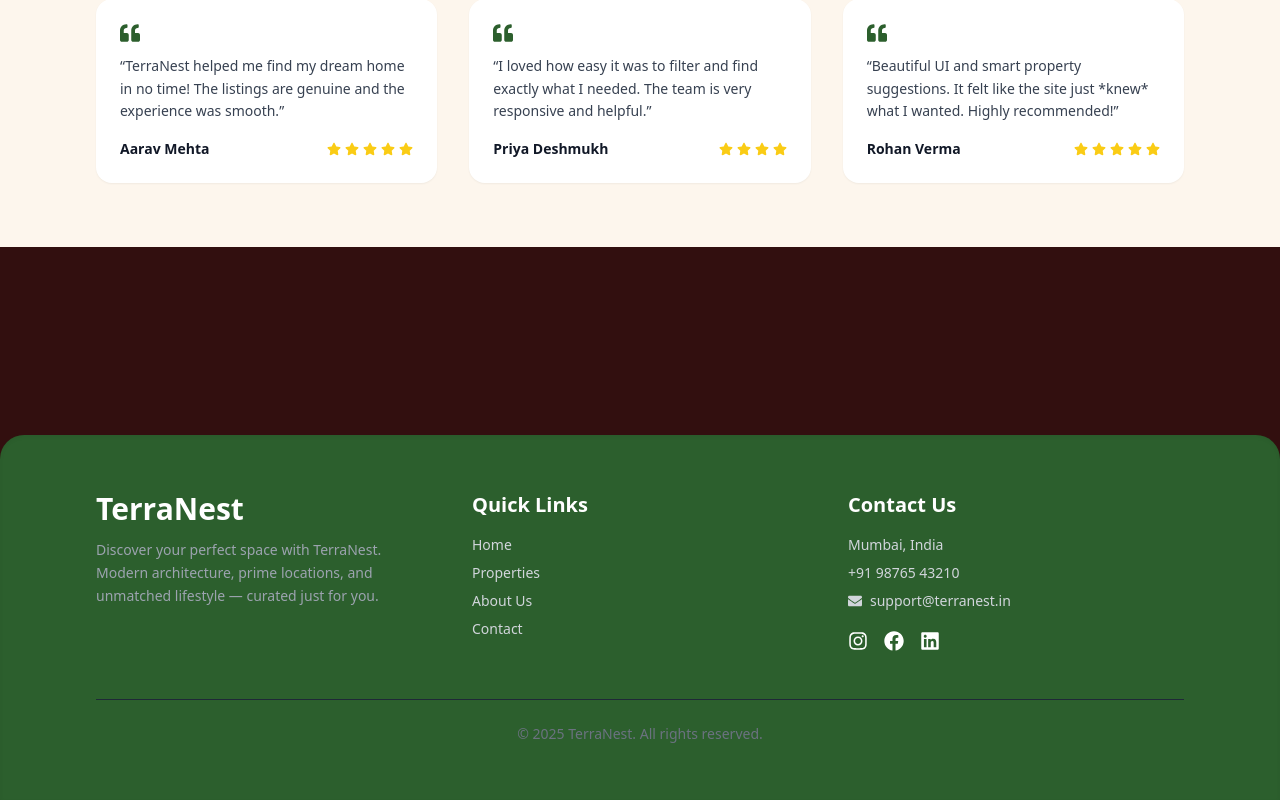
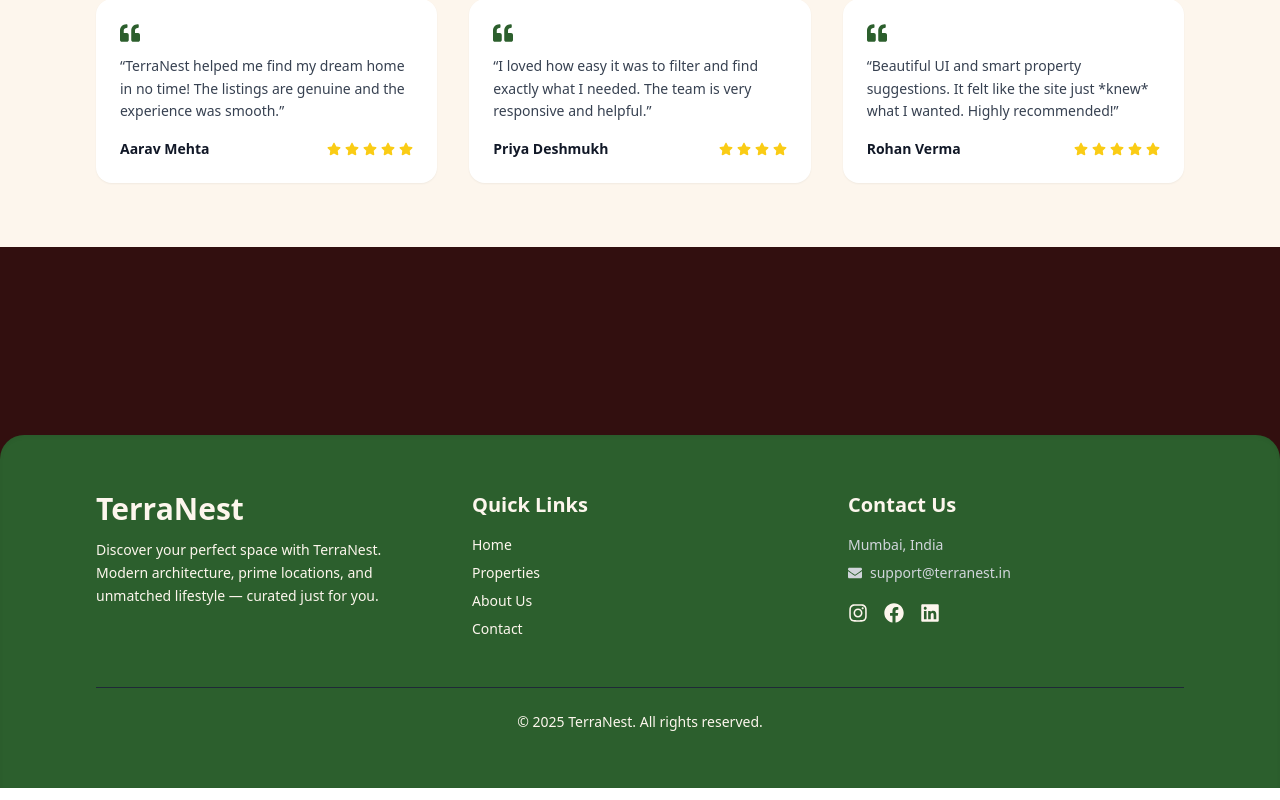
Before and after one commit to Kalpa07/Real-estate, a React (Vite) app in the folder react/: page / in a window 1280 px wide. Shown: the part 4365-5165 px from the top of the page. Built offline with nearby package versions, Linux system fonts and the light colour scheme; the HTML template or start-up script is replaced by a standard one.

Commit message:
fixed bugs

```diff
--- a/react/src/components/Footer.jsx
+++ b/react/src/components/Footer.jsx
@@ -47,13 +47,13 @@ const Footer = () => {
   return (
     <footer
       ref={footerRef}
-      className="bg-primary text-white px-6 py-14 sm:px-10 lg:px-24 rounded-t-3xl shadow-inner"
+      className="bg-primary text-accent px-6 py-14 sm:px-10 lg:px-24 rounded-t-3xl shadow-inner"
     >
       <div className="grid gap-10 md:grid-cols-3">
         {/* Brand */}
         <div ref={(el) => (sectionRefs.current[0] = el)}>
-          <h2 className="text-3xl font-bold mb-3 text-primary-400">TerraNest</h2>
-          <p className="text-sm text-gray-400 leading-relaxed">
+          <h2 className="text-3xl font-bold mb-3 ">TerraNest</h2>
+          <p className="text-sm leading-relaxed">
             Discover your perfect space with TerraNest. Modern architecture, prime locations, and unmatched lifestyle — curated just for you.
           </p>
         </div>
@@ -61,11 +61,11 @@ const Footer = () => {
         {/* Links */}
         <div ref={(el) => (sectionRefs.current[1] = el)}>
           <h3 className="text-xl font-semibold mb-4">Quick Links</h3>
-          <ul className="space-y-2 text-gray-300 text-sm">
-            <li><a href="/" className="hover:text-primary transition-all">Home</a></li>
-            <li><a href="/properties" className="hover:text-primary transition-all">Properties</a></li>
-            <li><a href="/about" className="hover:text-primary transition-all">About Us</a></li>
-            <li><a href="/contact" className="hover:text-primary transition-all">Contact</a></li>
+          <ul className="space-y-2  text-sm">
+            <li><a href="/" className="hover:text-secondary transition-all">Home</a></li>
+            <li><a href="/properties" className="hover:text-secondary transition-all">Properties</a></li>
+            <li><a href="/about" className="hover:text-secondary transition-all">About Us</a></li>
+            <li><a href="/contact" className="hover:text-secondary transition-all">Contact</a></li>
           </ul>
         </div>
 
@@ -73,7 +73,6 @@ const Footer = () => {
         <div ref={(el) => (sectionRefs.current[2] = el)}>
           <h3 className="text-xl font-semibold mb-4">Contact Us</h3>
           <p className="text-sm text-gray-300 mb-2">Mumbai, India</p>
-          <p className="text-sm text-gray-300 mb-2">+91 98765 43210</p>
           <p className="text-sm text-gray-300 flex items-center gap-2">
             <FaEnvelope /> support@terranest.in
           </p>
@@ -82,21 +81,21 @@ const Footer = () => {
           <div className="flex gap-4 mt-5 text-xl">
             <a
               href="#"
-              className="hover:text-primary transform hover:scale-110 transition-all duration-300"
+              className="hover:text-secondary transform hover:scale-110 transition-all duration-300"
               aria-label="Instagram"
             >
               <FaInstagram />
             </a>
             <a
               href="#"
-              className="hover:text-primary transform hover:scale-110 transition-all duration-300"
+              className="hover:text-secondary transform hover:scale-110 transition-all duration-300"
               aria-label="Facebook"
             >
               <FaFacebook />
             </a>
             <a
               href="#"
-              className="hover:text-primary transform hover:scale-110 transition-all duration-300"
+              className="hover:text-secondary transform hover:scale-110 transition-all duration-300"
               aria-label="LinkedIn"
             >
               <FaLinkedin />
@@ -106,7 +105,7 @@ const Footer = () => {
       </div>
 
       {/* Bottom copyright */}
-      <div className="border-t border-gray-800 mt-12 pt-6 text-sm text-gray-500 text-center">
+      <div className="border-t border-gray-800 mt-12 pt-6 text-sm text-accent text-center">
         © {new Date().getFullYear()} TerraNest. All rights reserved.
       </div>
     </footer>
```
